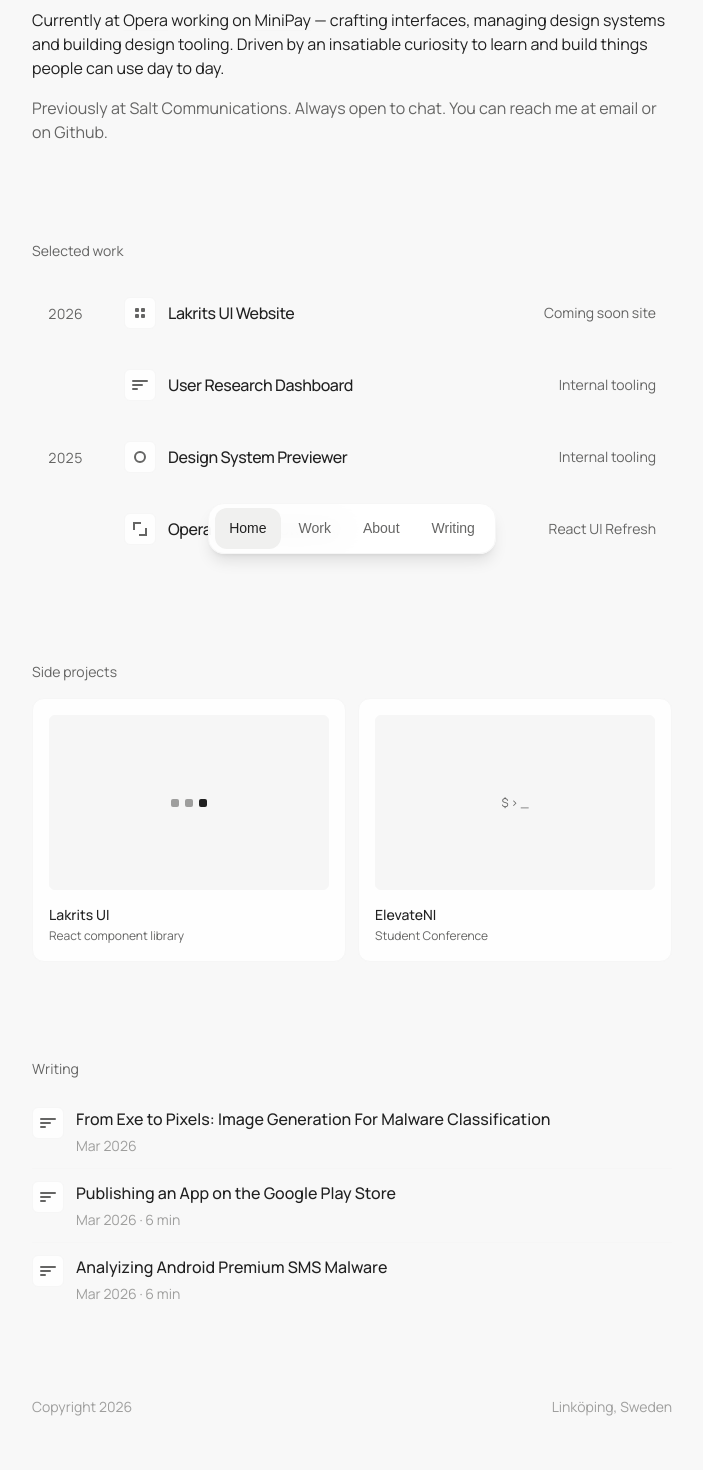
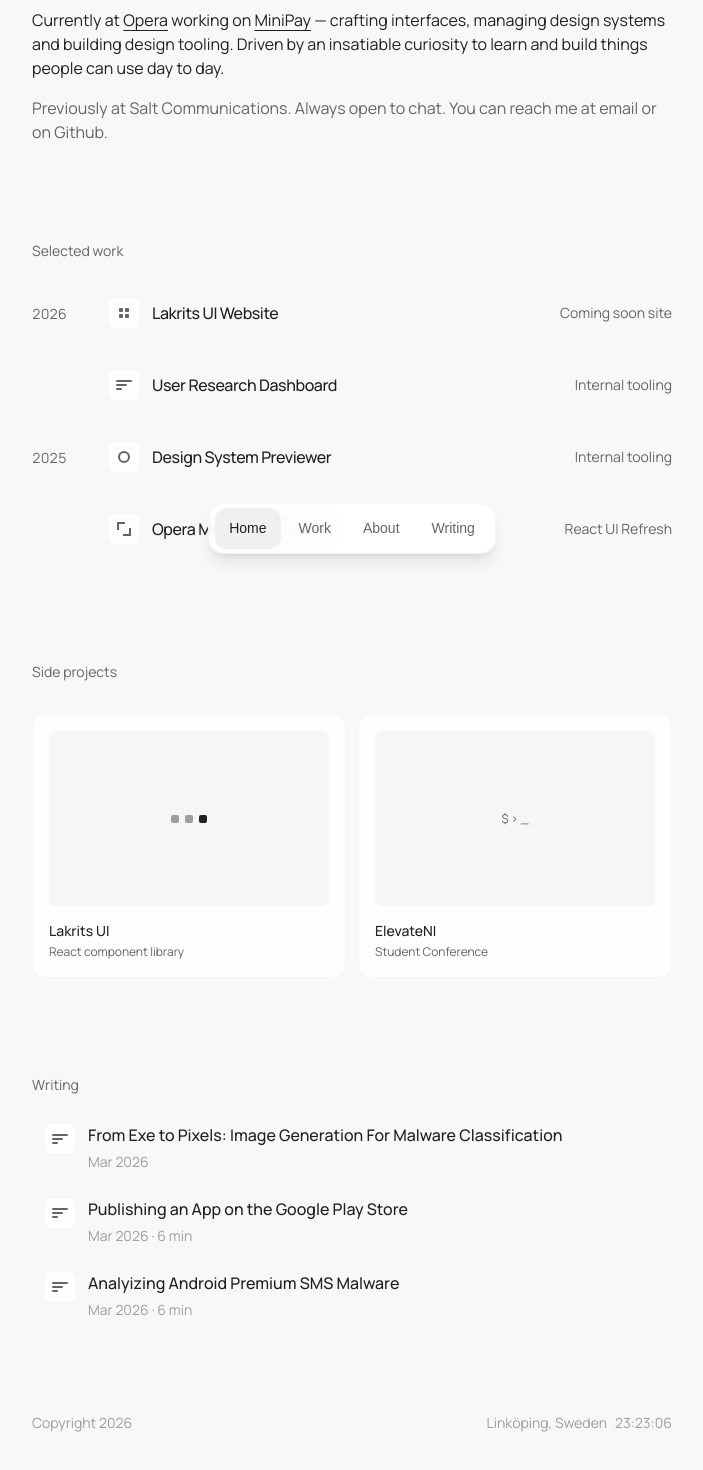
Before and after one commit to paullarkiin/paullarkin-site-v2, a Next.js app: page / in a window 1280 px wide. Shown: the part 230-1700 px from the top of the page, without its empty margins (288-991 px from the left). Built offline with nearby package versions, Linux system fonts and the light colour scheme.

Commit message:
Some additional UI changes

```diff
--- a/app/page.tsx
+++ b/app/page.tsx
@@ -15,7 +15,7 @@
             {intro.currentlyAt}
             <a
               href={intro.href}
-              className="whitespace-nowrap text-text underline underline-offset-4 decoration-border-strong hover:decoration-text transition-colors"
+              className="whitespace-nowrap text-text underline underline-offset-4 decoration-text transition-colors"
             >
               {/* <OperaIcon className="mr-1 mb-0.5 inline-block size-4 align-[-0.15em]" /> */}
               {intro.hrefLabel}
@@ -23,7 +23,7 @@
             {intro.currentlyWorkingOn}
             <a
               href={intro.productHref}
-              className="whitespace-nowrap text-text underline underline-offset-4 decoration-border-strong hover:decoration-text transition-colors"
+              className="whitespace-nowrap text-text underline underline-offset-4 decoration-text transition-colors"
             >
               {/* <MiniPayIcon className="mr-1 mb-0.5 inline-block size-4 align-[-0.15em]" /> */}
               {intro.productLabel}
--- a/components/Clock.tsx
+++ b/components/Clock.tsx
@@ -19,8 +19,8 @@
   }, []);
 
   return (
-    <span className="font-sans text-small text-muted">
-      Linköping, Sweden {time}
+    <span>
+      {time}
     </span>
   );
 }
--- a/components/Footer.tsx
+++ b/components/Footer.tsx
@@ -1,11 +1,14 @@
 import { siteConfig } from "@/lib/site";
+import { LiveClock } from "@/components/Clock";
 
 export function Footer() {
   return (
     <div className="flex flex-col w-full items-center bg-background font-sans mb-24 ">
       <footer className="flex w-full max-w-3xl justify-between px-16 pb-16 pt-4 text-[14px] text-text-dim font-sans">
           <span>{siteConfig.copyright}</span>
-          <span>{siteConfig.status}</span>
+          <span className="flex items-center gap-2">
+            {siteConfig.status} <LiveClock />
+          </span>
       </footer>
     </div>
   );
--- a/components/ProjectGrid.tsx
+++ b/components/ProjectGrid.tsx
@@ -17,7 +17,7 @@
     <section className="mb-24 w-full">
       <SectionHead label={label} meta={meta} />
 
-      <div className="grid grid-cols-1 gap-3 sm:grid-cols-2">
+      <div className="pt-4 grid grid-cols-1 gap-3 sm:grid-cols-2">
         {items.map((item) => (
           <LabCard key={item.title} item={item} disableHover />
         ))}
--- a/components/SelectedWorkList.tsx
+++ b/components/SelectedWorkList.tsx
@@ -36,9 +36,9 @@
             <a
               key={item.title}
               href={item.href}
-              className="group block rounded-xl px-3 py-4 transition-all duration-200 opacity-100 group-hover/list:opacity-40 hover:opacity-100! hover:bg-surface-2/70 sm:py-5"
+              className="group block rounded-xl px-3 py-4 transition-all duration-200 opacity-100 group-hover/list:opacity-40 hover:opacity-100! hover:bg-surface-2/70 sm:-mx-3 sm:py-5"
             >
-              <div className="flex gap-3 sm:grid sm:grid-cols-[3.25rem_1fr_minmax(0,1fr)] sm:items-center sm:gap-x-6 sm:px-1">
+              <div className="flex gap-3 sm:grid sm:grid-cols-[3.25rem_1fr_minmax(0,1fr)] sm:items-center sm:gap-x-6">
                 {/* Year column — desktop */}
                 <span className="hidden text-[14px] tabular-nums text-text-muted sm:block">
                   {showYear ? item.year : "\u00a0"}
--- a/components/WritingList.tsx
+++ b/components/WritingList.tsx
@@ -21,12 +21,12 @@
     <section className="mb-16 w-full">
       <SectionHead label={label} meta={meta} />
 
-      <div className="flex flex-col">
+      <div className="group/list flex flex-col">
         {notes.map((note, idx) => (
           <Link
             key={note.slug}
             href={`/writing/${note.slug}`}
-            className={`group flex items-start gap-3 py-3 transition-[padding] duration-150 hover:pl-1 ${
+            className={`group flex items-start gap-3 rounded-xl px-3 py-3 transition-all duration-200 opacity-100 group-hover/list:opacity-40 hover:opacity-100! hover:bg-surface-2/70 ${
               idx < notes.length - 1 ? "border-b border-border-strong" : ""
             }`}
           >
```
